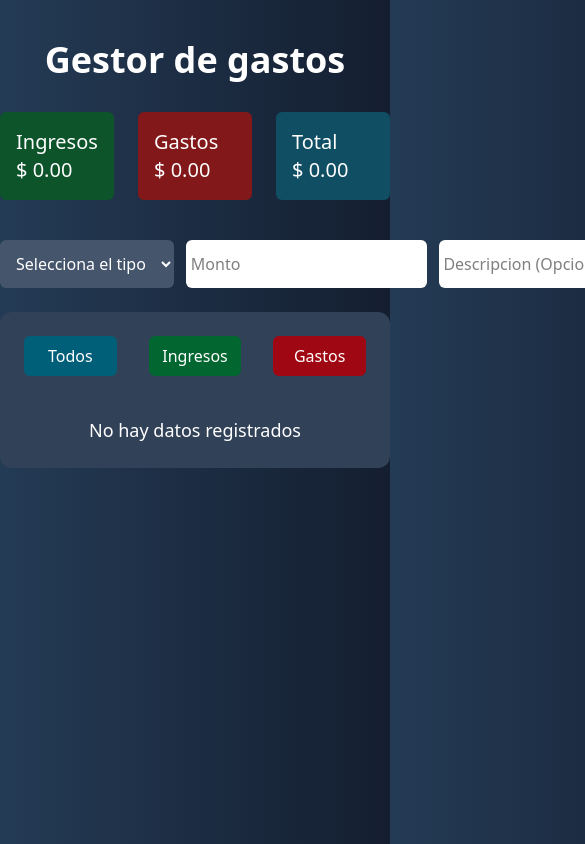
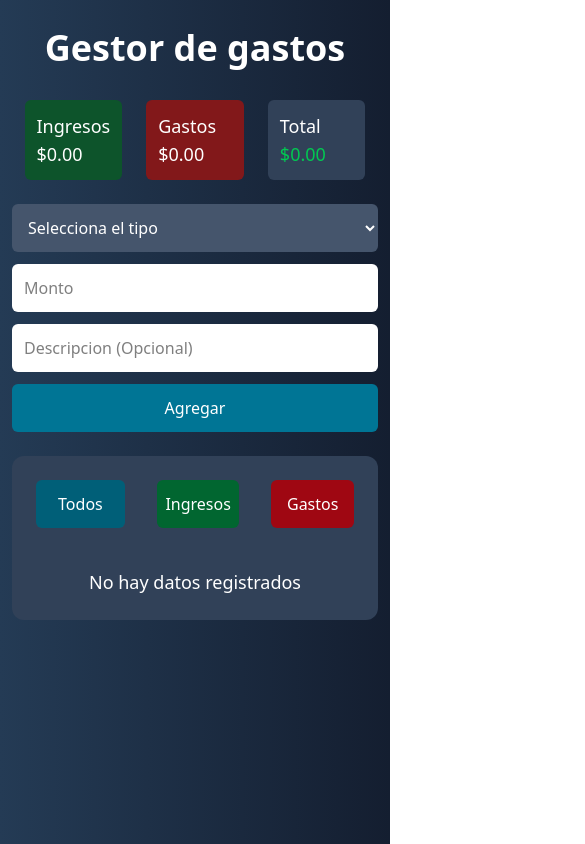
Before and after one commit to Ontiveroshtml/gestor-gastos, a React (Vite) app: page / in a window 390 px wide. Shown: the top 844 px of the page, 585 px wide, since content can reach past the window. Built offline with nearby package versions, Linux system fonts and the light colour scheme.

Commit message:
style: improve responsive layout for mobile

```diff
--- a/src/App.jsx
+++ b/src/App.jsx
@@ -13,12 +13,14 @@ function App() {
   const [selectType, setSelectType] = useState("");
   const [costs, setCosts] = useLocalStorage("cost", []);
   const [error, setError] = useState("");
+  const [succesful, setSuccesful] = useState("");
   const [filtered, setFiltered] = useLocalStorage("filter", "todos");
   const [showModal, setShowModal] = useState(null);
 
   const addCost = () => {
     if (!selectType) return setError("Selecciona el tipo de pago");
     if (!Number(money)) return setError("Ingresa una cantidad");
+
     const date = new Date(Date.now()).toLocaleDateString("es-MX");
 
     const obj = {
@@ -34,6 +36,13 @@ function App() {
     setMoney("");
     setDescription("");
     setError("");
+
+    setTimeout(() => {
+      setSuccesful("");
+    }, 3000);
+
+    if (Number(money) && selectType)
+      return setSuccesful("Monto agregado correctamente");
   };
 
   const isShowed = (id) => {
@@ -54,8 +63,8 @@ function App() {
     <main>
       <TotalCost cost={costs} />
 
-      <section className="flex flex-col gap-8 pt-10 items-center mx-auto max-w-2xl pb-10">
-        <div className="flex gap-3 w-full justify-between">
+      <section className="flex flex-col gap-8 p-3 items-center mx-auto max-w-4xl ">
+        <div className="flex flex-col gap-3 w-full justify-between md:flex-row">
           <Forms
             type={selectType}
             setSelectType={setSelectType}
@@ -67,7 +76,13 @@ function App() {
 
           <AddCostButton onAddCost={addCost} />
         </div>
-        <span className="text-red-900 -mb-5 -mt-5 font-medium">{error}</span>
+        {error ? (
+          <span className="text-red-900 -mb-5 -mt-5 font-medium">{error}</span>
+        ) : (
+          <span className="text-green-500 -mb-5 -mt-5 font-medium">
+            {succesful}
+          </span>
+        )}
 
         <article className="flex flex-col gap-4 text-white font-medium p-6 bg-slate-700 w-full h-auto rounded-xl">
           <div className="flex gap-8">
--- a/src/components/costs/card/Items.jsx
+++ b/src/components/costs/card/Items.jsx
@@ -12,8 +12,8 @@ export default function Items({
       key={cost.id}
       className={
         cost.type === "ingreso"
-          ? "flex flex-col gap-6 p-6 rounded-lg bg-green-900 w-xl"
-          : "flex flex-col gap-6 p-6 rounded-lg bg-red-900 w-xl"
+          ? "flex flex-col gap-6 p-6 rounded-lg bg-green-900 w-full"
+          : "flex flex-col gap-6 p-6 rounded-lg bg-red-900 w-full"
       }
     >
       <Card cost={cost} />
--- a/src/components/filters/buttons/All.jsx
+++ b/src/components/filters/buttons/All.jsx
@@ -1,7 +1,7 @@
 export function All({setFiltered}) {
   return (
     <button
-      className="bg-cyan-800 p-2 w-full rounded-md hover:bg-cyan-700 cursor-pointer"
+      className="bg-cyan-800 p-3 w-full rounded-md hover:bg-cyan-700 cursor-pointer"
       onClick={() => setFiltered("todos")}
     >
       Todos
--- a/src/components/forms/button/AddCostButton.jsx
+++ b/src/components/forms/button/AddCostButton.jsx
@@ -2,7 +2,7 @@ export function AddCostButton({ onAddCost }) {
   return (
     <button
       onClick={onAddCost}
-      className="bg-cyan-700 text-white p-2 rounded-md cursor-pointer"
+      className="bg-cyan-700 text-white font-medium p-3 rounded-md cursor-pointer"
     >
       Agregar
     </button>
--- a/src/components/forms/inputs/Amount.jsx
+++ b/src/components/forms/inputs/Amount.jsx
@@ -3,7 +3,7 @@ import React from "react";
 export function Amount({money, setMoney}) {
   return (
     <input
-      className="bg-white rounded-md p-[0.3rem] text-black"
+      className="bg-white rounded-md w-full p-3 text-black"
       placeholder="Monto"
       type="number"
       step="0.01"
--- a/src/components/forms/inputs/Description.jsx
+++ b/src/components/forms/inputs/Description.jsx
@@ -3,7 +3,7 @@ import React from "react";
 export function Description({description, setDescription}) {
   return (
     <input
-      className="bg-white rounded-md p-[0.3rem] text-black"
+      className="bg-white rounded-md w-full p-3 text-black"
       placeholder="Descripcion (Opcional)"
       value={description}
       type="text"
--- a/src/components/forms/inputs/SelectType.jsx
+++ b/src/components/forms/inputs/SelectType.jsx
@@ -3,11 +3,11 @@ export function SelectType({ type, setSelectType }) {
     <select
       value={type}
       onChange={(e) => setSelectType(e.target.value)}
-      className="bg-slate-600 rounded-md p-3 text-white font-medium cursor-pointer"
+      className="bg-slate-600 rounded-md p-3 w-full text-white font-medium cursor-pointer"
     >
-      <option value="">Selecciona el tipo</option>
-      <option value="ingreso">Ingreso</option>
-      <option value="gasto">Gasto</option>
+      <option value="" className="text-white">Selecciona el tipo</option>
+      <option value="ingreso" className="text-white font-medium">Ingreso</option>
+      <option value="gasto" className="text-white font-medium">Gasto</option>
     </select>
   );
 }
--- a/src/components/totalcost/TotalCost.jsx
+++ b/src/components/totalcost/TotalCost.jsx
@@ -11,23 +11,23 @@ export function TotalCost({ cost }) {
   const total = totalIngresos - totalGastos;
 
   return (
-    <section className="flex flex-col gap-8 pt-10 items-center mx-auto max-w-2xl">
+    <section className="flex flex-col gap-8 p-3 mt-4 items-center mx-auto md:max-w-4xl">
       <h1 className="text-white text-4xl font-bold">Gestor de gastos</h1>
 
-      <div className="grid grid-cols-3 w-full justify-between gap-6 text-xl">
-        <div className="bg-green-900 text-white p-4 font-medium rounded-md ">
+      <div className="grid grid-cols-3 items-center justify-center gap-6 md:w-full">
+        <div className="bg-green-900 text-white p-3 text-lg font-medium rounded-md ">
           <h4>Ingresos</h4>
-          <span>$ {totalIngresos.toFixed(2)}</span>
+          <span>${totalIngresos.toFixed(2)}</span>
         </div>
 
-        <div className="bg-red-900 text-white p-4 font-medium rounded-md">
+        <div className="bg-red-900 text-white p-3 text-lg font-medium rounded-md">
           <h4>Gastos</h4>
-          <span>$ {totalGastos.toFixed(2)}</span>
+          <span>${totalGastos.toFixed(2)}</span>
         </div>
 
-        <div className="bg-cyan-900 text-white p-4 font-medium rounded-md">
+        <div className="bg-slate-700 text-white p-3 text-lg font-medium rounded-md">
           <h4>Total</h4>
-          <span>$ {total.toFixed(2)}</span>
+          <span className={total < 0 ? 'text-red-800' : 'text-green-500'}>${total.toFixed(2)}</span>
         </div>
       </div>
     </section>
```
